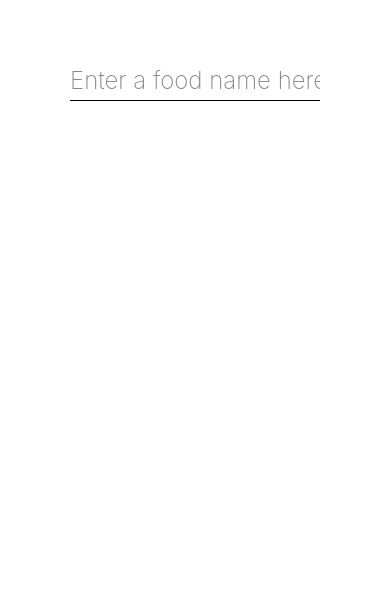
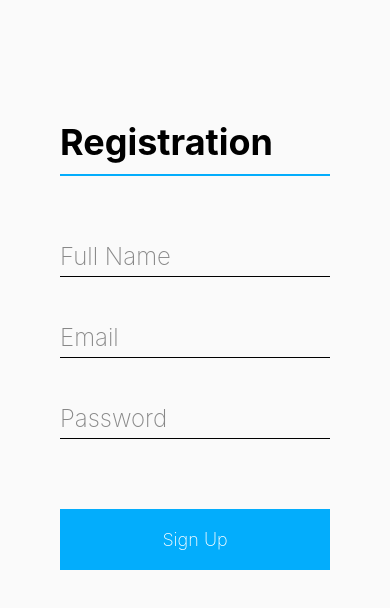
Before and after one commit to KihtrakRaknas/SmartBottleApp, a React Native app: screen / in a window 390 px wide. Shown: the top 608 px of the page. Built offline with nearby package versions, Linux system fonts and the light colour scheme.

Commit message:
added sign up funcitonality

```diff
--- a/AddFood.js
+++ b/AddFood.js
@@ -1,7 +1,5 @@
 import React from 'react';
 import { SafeAreaView, FlatList, Picker, StyleSheet, Text, View, TextInput, TouchableOpacity } from 'react-native';
-
-import  SearchableDropdown from 'react-native-searchable-dropdown';
 
 var  items  = [
 	{
--- a/App.js
+++ b/App.js
@@ -13,7 +13,7 @@ export default class App extends React.Component {
           {/* <Regform /> */}
           {/* <WaterConsumption/> */}
           {/* <FoodConsumption/> */}
-          <AddFood/>
+          <Regform/>
       </View>
     );
   }
--- a/Regform.js
+++ b/Regform.js
@@ -2,6 +2,10 @@ import React from 'react';
 import { StyleSheet, Text, View, TextInput, TouchableOpacity } from 'react-native';
 
 export default class Regform extends React.Component {
+    constructor(){
+        super();
+        this.state = {username:"",email:"",password:""};
+    }
   render() {
     return (
       <View style={styles.regform}>
@@ -9,19 +13,43 @@ export default class Regform extends React.Component {
                 <Text style={styles.header}>Registration</Text>
             </View>
             <View style={styles.textinputbox}>
-                <TextInput style={styles.textinput} placeholder="Username" placeholderTextColor="#888" underlineColorAndroid={'transparent'}/>
+                <TextInput style={styles.textinput} placeholder="Full Name" placeholderTextColor="#888" underlineColorAndroid={'transparent'} onChangeText={(username) => this.setState({username})} value={this.state.username}/>
             </View>
             <View style={styles.textinputbox}>
-                <TextInput style={styles.textinput} placeholder="Email" placeholderTextColor="#888" underlineColorAndroid={'transparent'}/>
+                <TextInput style={styles.textinput} placeholder="Email" placeholderTextColor="#888" underlineColorAndroid={'transparent'} onChangeText={(email) => this.setState({email})} value={this.state.email}/>
             </View>
             <View style={styles.textinputbox}>
-                <TextInput style={styles.textinput} placeholder="Password" placeholderTextColor="#888" underlineColorAndroid={'transparent'}/>
+                <TextInput style={styles.textinput} placeholder="Password" placeholderTextColor="#888" underlineColorAndroid={'transparent'} onChangeText={(password) => this.setState({password})} value={this.state.password}/>
             </View>
-            <TouchableOpacity style={styles.button}>
+            <TouchableOpacity style={styles.button} onPress={this.signIn}>
                 <Text style={styles.btntext}>Sign Up</Text>
             </TouchableOpacity>
       </View>
     );
+  }
+
+  signIn = () =>{
+    fetch('https://mywebsite.com/endpoint/', {
+        method: 'POST',
+        headers: {
+            Accept: 'application/json',
+            'Content-Type': 'application/json',
+        },
+        body: JSON.stringify({
+            fullName: this.state.username,
+            weight: 'yourOtherValue',
+            email: this.state.username,
+            password: this.state.password
+        }),
+    }).then((response) => response.json())
+    .then((responseJson) => {
+        if(responseJson && responseJson.status == "complete"){
+            //sign in
+        }
+    })
+    .catch((error) => {
+      console.error(error);
+    });
   }
 }
 
--- a/package.json
+++ b/package.json
@@ -1,7 +1,7 @@
 {
   "main": "node_modules/expo/AppEntry.js",
   "scripts": {
-    "start": "expo start",
+    "start": "expo start --tunnel",
     "android": "expo start --android",
     "ios": "expo start --ios",
     "web": "expo start --web",
```
Also changed, not shown: 1 other file (tests, documents, lock files or other folders).
